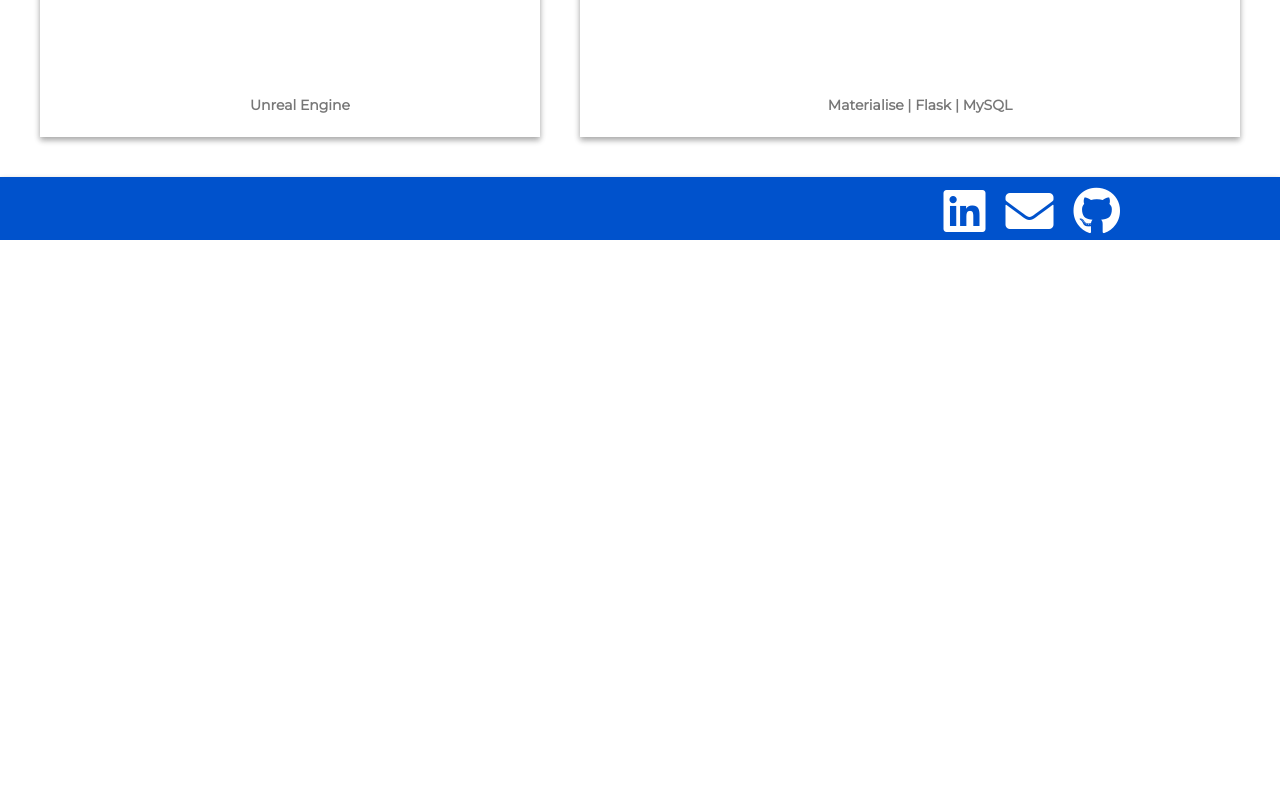
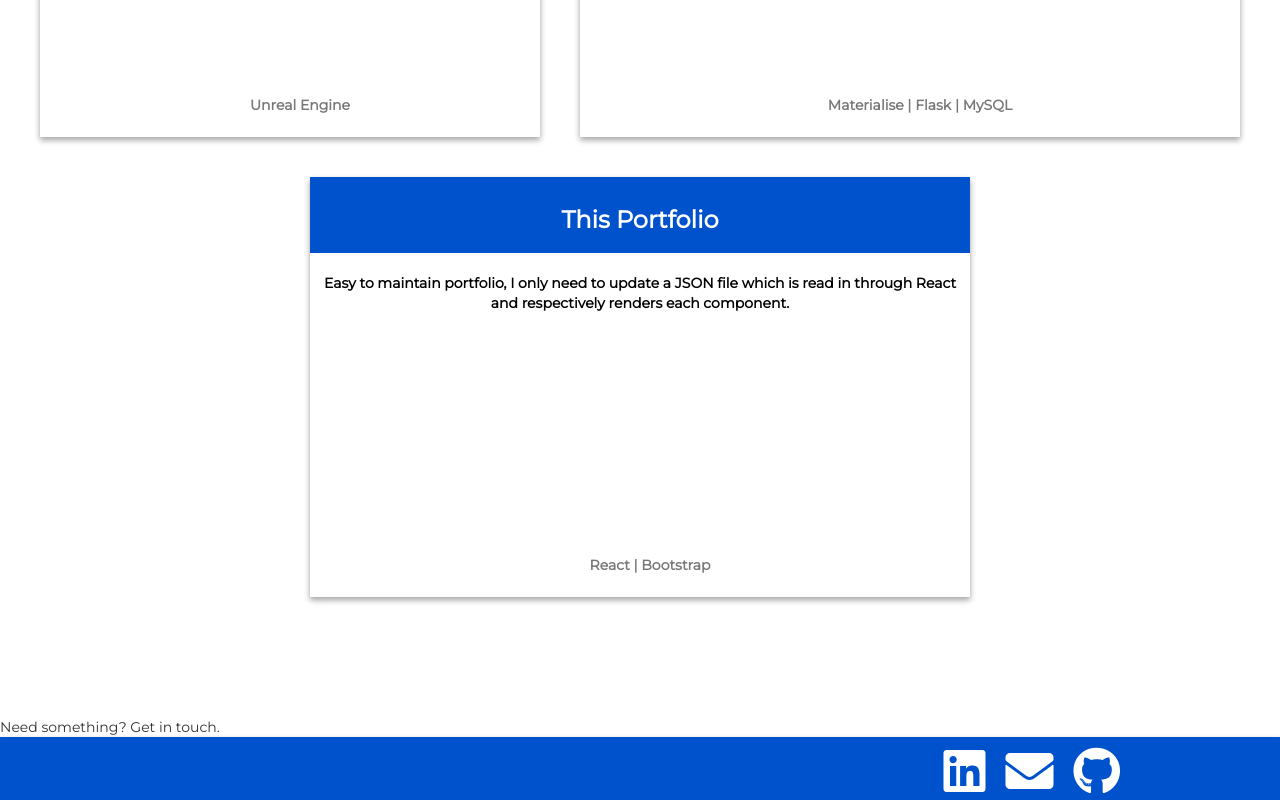
Before and after one commit to pakiKanga/portfolio, a React (Create React App) app: page / in a window 1280 px wide. Shown: the part 1599-2399 px from the top of the page. Before the commit the page ends 1839 px from the top, so only its background shows below. Built offline with nearby package versions, Linux system fonts and the light colour scheme.

Commit message:
laptop getting hot

```diff
--- a/src/App.js
+++ b/src/App.js
@@ -3,6 +3,7 @@ import Projects from './components/Projects';
 import Header from './components/Header';
 import Summary from './components/Summary';
 import ContactInfo from './components/ContactInfo';
+import Jobs from './components/Jobs';
 
 import logo from './logo.svg';
 import './App.css';
@@ -14,8 +15,7 @@ class App extends Component {
       <div className="App">
         <Summary />
         <Projects />
-        <div id="clearfix"></div>
-
+        <Jobs />
         <ContactInfo />
       </div>
     );
--- a/src/components/ContactInfo.js
+++ b/src/components/ContactInfo.js
@@ -4,6 +4,8 @@ import './../css/contact.css'
 class ContactInfo extends Component {
   render() {
     return (
+      <div className="">
+          <span className="interest-message">Need something? Get in touch.</span>
           <ul className="contact-container">
           <li>
             <a href="https://www.linkedin.com/in/shaikhspeare/">
@@ -22,6 +24,8 @@ class ContactInfo extends Component {
           </li>
 
          </ul>
+      </div>
+
     );
   }
 }
--- /dev/null
+++ b/src/components/Jobs.js
@@ -0,0 +1,14 @@
+import React, { Component } from 'react';
+import './../css/contact.css'
+
+class Jobs extends Component {
+  render() {
+    return (
+      <div className="jobs-list">
+
+      </div>
+    );
+  }
+}
+
+export default Jobs;
--- a/src/components/Projects.js
+++ b/src/components/Projects.js
@@ -11,7 +11,8 @@ class Projects extends Component {
         {id: 1, projectName: "HeyFam", summary: "Sed eget dapibus lectus, eu sodales mi. In varius dapibus nibh, id faucibus diam dictum quis. Vestibulum eu mollis mauris. Nunc convallis elementum urna vitae tempor. In in mattis diam, vitae porttitor metus. Sed sit amet tincidunt turpis, vel scelerisque erat. Nunc turpis metus, sodales ac posuere iaculis, dignissim et diam. Curabitur malesuada et arcu vitae luctus. Aliquam erat volutpat. Quisque vel euismod augue. Ut non mauris nec lectus facilisis eleifend. Etiam ornare mi a ante convallis iaculis. Fusce dictum blandit venenatis. Duis vestibulum est feugiat risus fermentum, in tempor nibh semper. Suspendisse potenti.        ", tech: "Materialise | Flask | MySQL", image: heyFam},
         {id: 2, projectName: "Meetup Point", summary: "Find the most convenient place to meet up", tech: "React | Node | MySQL", image: mPoint},
         {id: 3, projectName: "SpaceCraft VR", summary: "Find the most convenient place to meet up", tech: "Unreal Engine"},
-        {id: 4, projectName: "Application Verification System", summary: "Applicants can fill and submit forms which are administrated by different tiers of administration, for the Pakistani Consulate.", tech: "Materialise | Flask | MySQL"}
+        {id: 4, projectName: "Application Verification System", summary: "Applicants can fill and submit forms which are administrated by different tiers of administration, for the Pakistani Consulate.", tech: "Materialise | Flask | MySQL"},
+        {id: 5, projectName: "This Portfolio", summary: "Easy to maintain portfolio, I only need to update a JSON file which is read in through React and respectively renders each component.", tech: "React | Bootstrap"}
 
       ]
     }
@@ -20,10 +21,11 @@ class Projects extends Component {
   render() {
     const projectItems = this.state.projects.map((project) =>
       <div className="project">
-        <div className="image-container">
-        </div>
+
         <div className="project-top-bar">
           <h3 className="project-heading">{project.projectName}</h3>
+        </div>
+        <div className="image-container">
         </div>
 
         <div className="project-summary">
--- a/src/css/project.css
+++ b/src/css/project.css
@@ -22,6 +22,9 @@
     min-height: 420px;
   }
 
+  .projects-container {
+    margin-bottom: 10vh;
+  }
   .project-top-bar {
     background-color: #0052CC;
     padding: 10px 0px 10px 0px;
```
Lines whose indentation alone changed are shown as unchanged.
